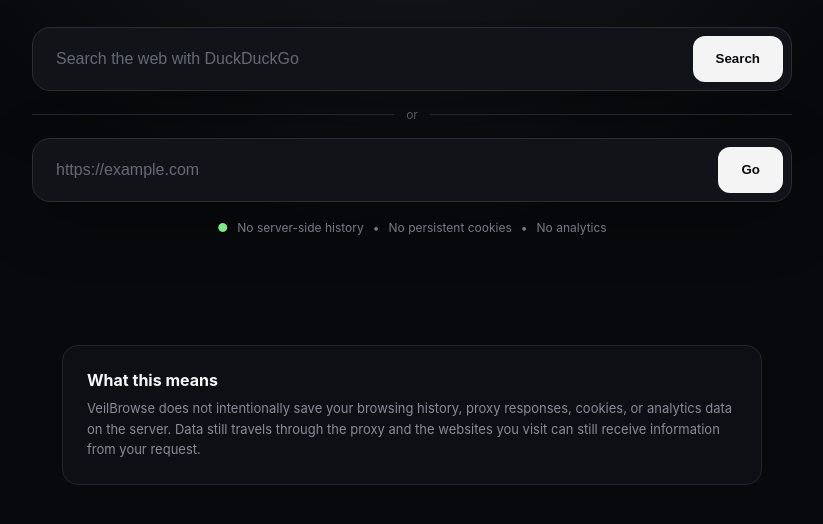
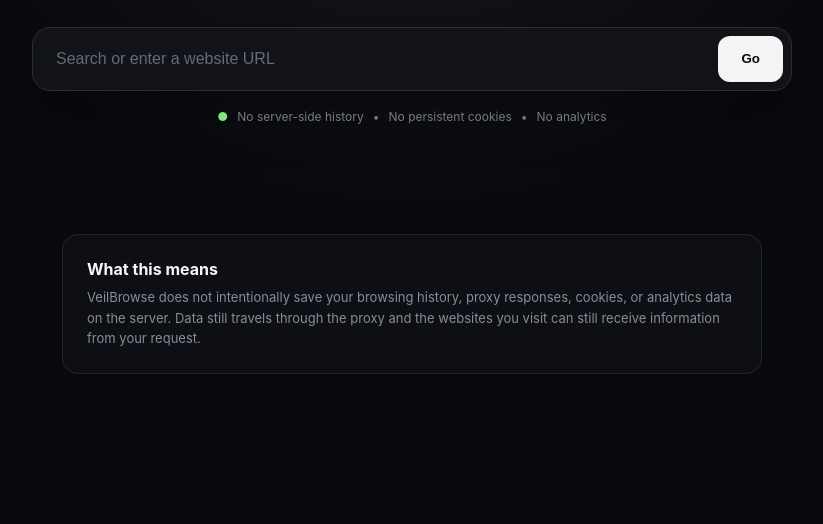
Before and after one commit to phants0/veilbrowse, a website: page public/index.html in a window 1280 px wide. Shown: the part 324-848 px from the top of the page, without its empty margins (228-1051 px from the left). After the commit the page ends 800 px from the top, so only its background shows below. Drawn offline with Linux system fonts and the light colour scheme.

Commit message:
Combine search and URL into one bar

```diff
--- a/public/index.html
+++ b/public/index.html
@@ -14,24 +14,8 @@
       <h1 id="title">Browse privately.</h1>
       <p>Search the web or enter a website and open it through a temporary, no-history proxy.</p>
 
-      <form id="search" class="url-form search-form">
-        <label class="sr-only" for="search-input">Search the web</label>
-        <input
-          id="search-input"
-          name="q"
-          type="search"
-          autocomplete="off"
-          spellcheck="false"
-          placeholder="Search the web with DuckDuckGo"
-          required
-        >
-        <button type="submit">Search</button>
-      </form>
-
-      <div class="or-divider"><span>or</span></div>
-
-      <form id="go" class="url-form">
-        <label class="sr-only" for="url">Website URL</label>
+      <form id="go" class="url-form omnibox">
+        <label class="sr-only" for="url">Search or enter a website URL</label>
         <input
           id="url"
           name="url"
@@ -40,10 +24,11 @@
           autocomplete="off"
           autocapitalize="off"
           spellcheck="false"
-          placeholder="https://example.com"
+          placeholder="Search or enter a website URL"
+          aria-label="Search or enter a website URL"
           required
         >
-        <button type="submit">Go</button>
+        <button type="submit" aria-label="Go">Go</button>
       </form>
 
       <div class="privacy">
```
